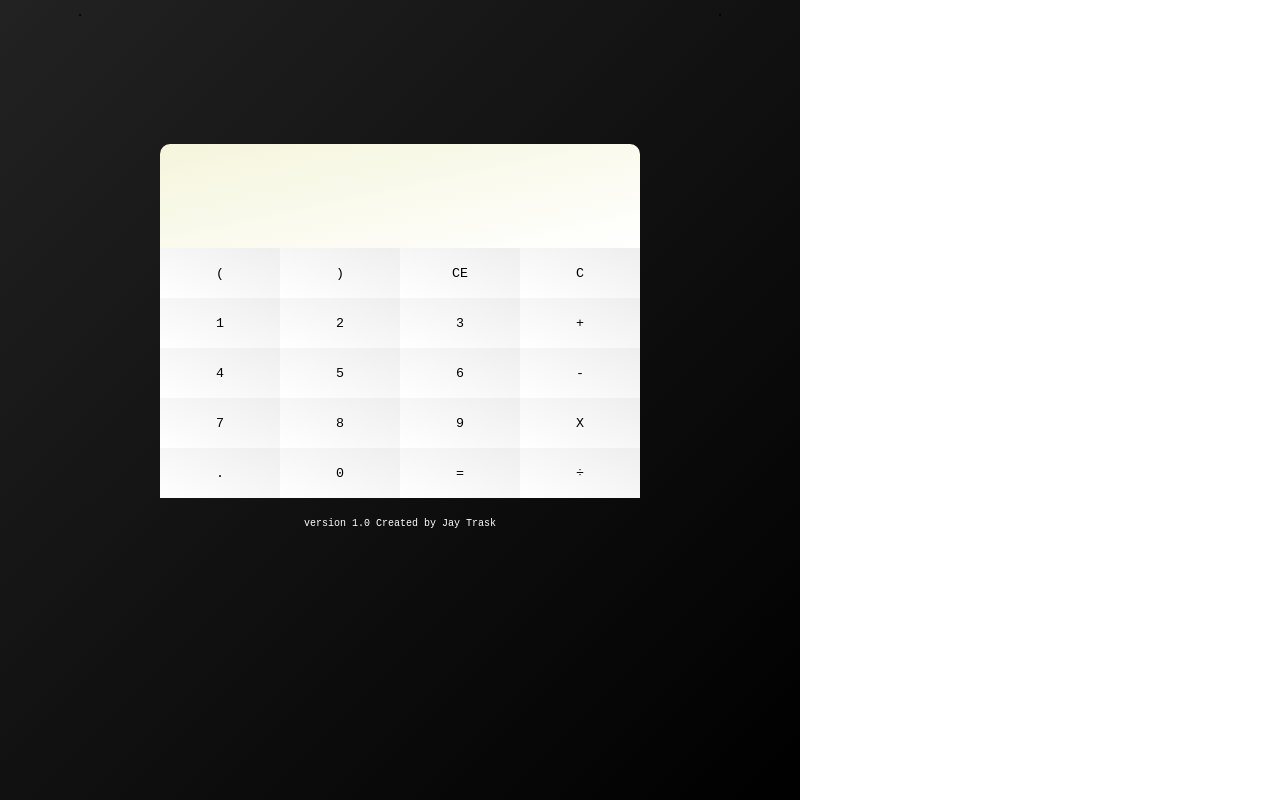
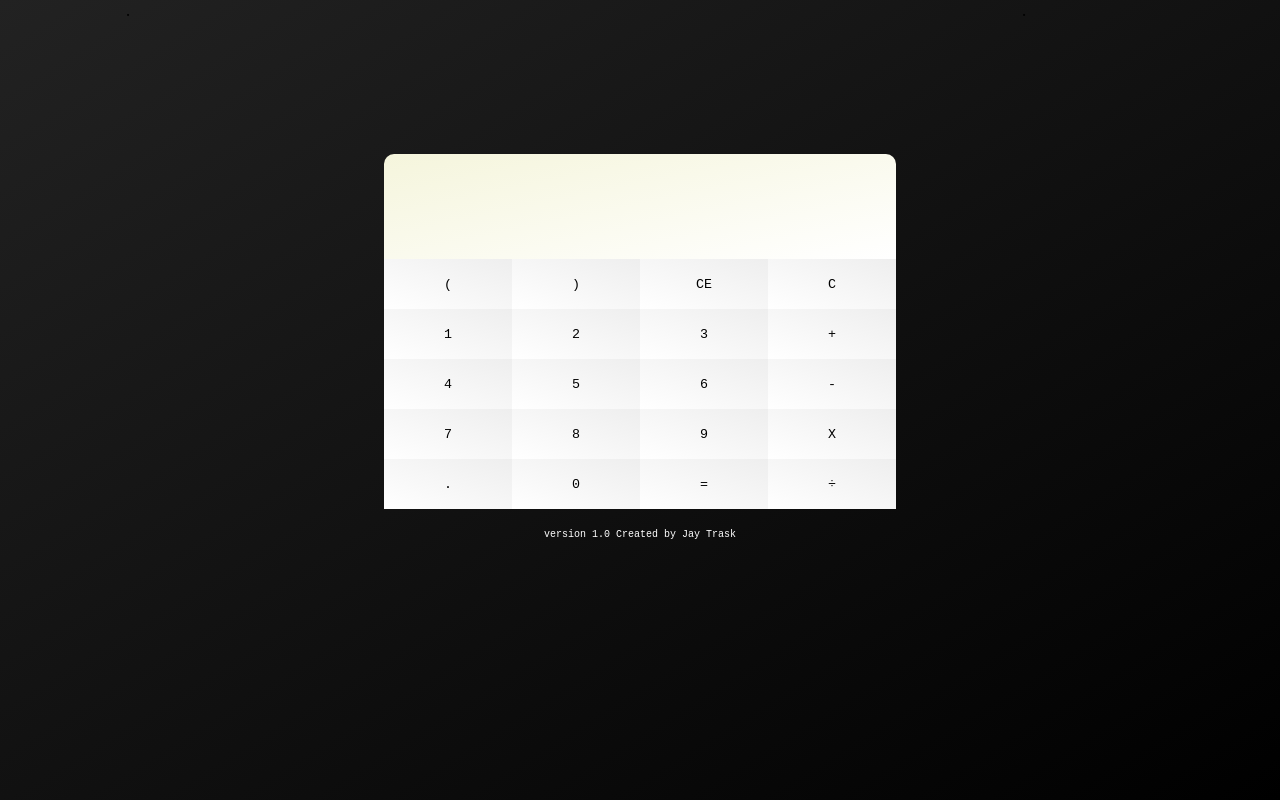
Before and after one commit to JayTrask/ReactCalculator, a React (Create React App) app: page / in a window 1280 px wide. Built offline with nearby package versions, Linux system fonts and the light colour scheme.

Commit message:
formatting in css

```diff
--- a/src/App.css
+++ b/src/App.css
@@ -1,6 +1,6 @@
 .App {
   text-align: center;
-  width: 100vh;
+  width: 100vw;
   height: 100vh;
 
   background-image: linear-gradient(to bottom right, #222222, #000000);
@@ -16,7 +16,8 @@
 }
 
 .middle{
-    width: 60%;
+    width: 40%;
+    margin-left: 10%;
 }
 
 .middle button{
```
